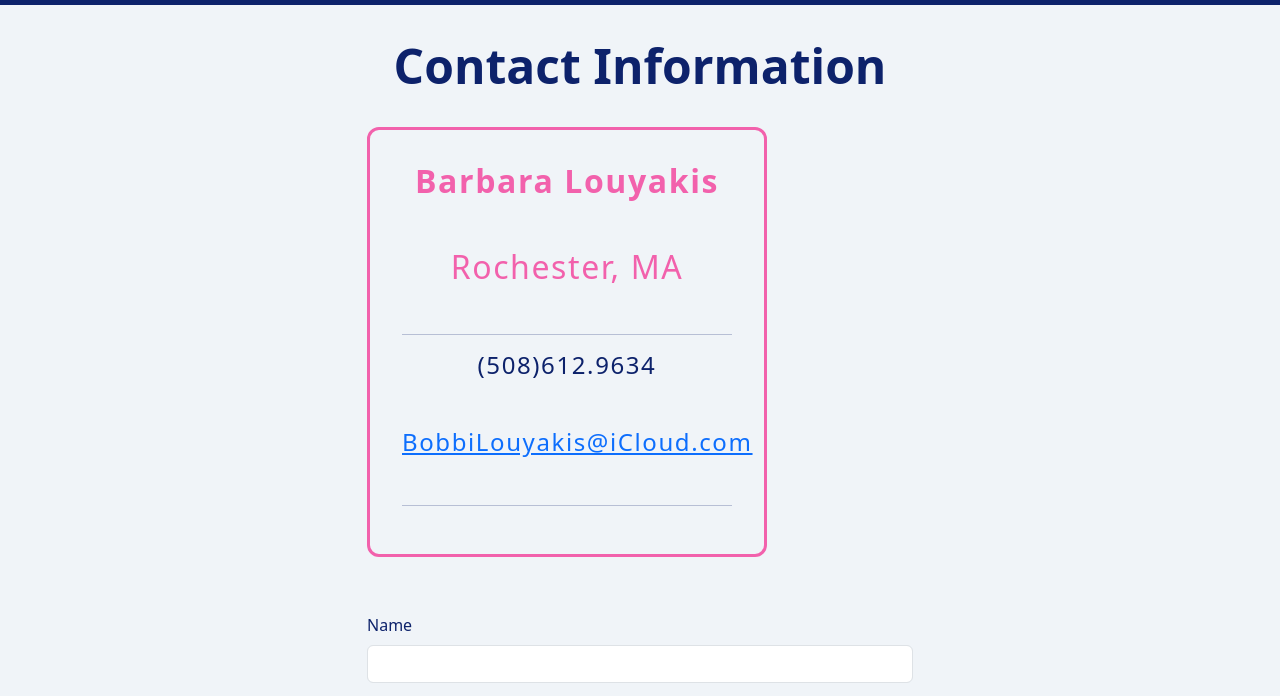
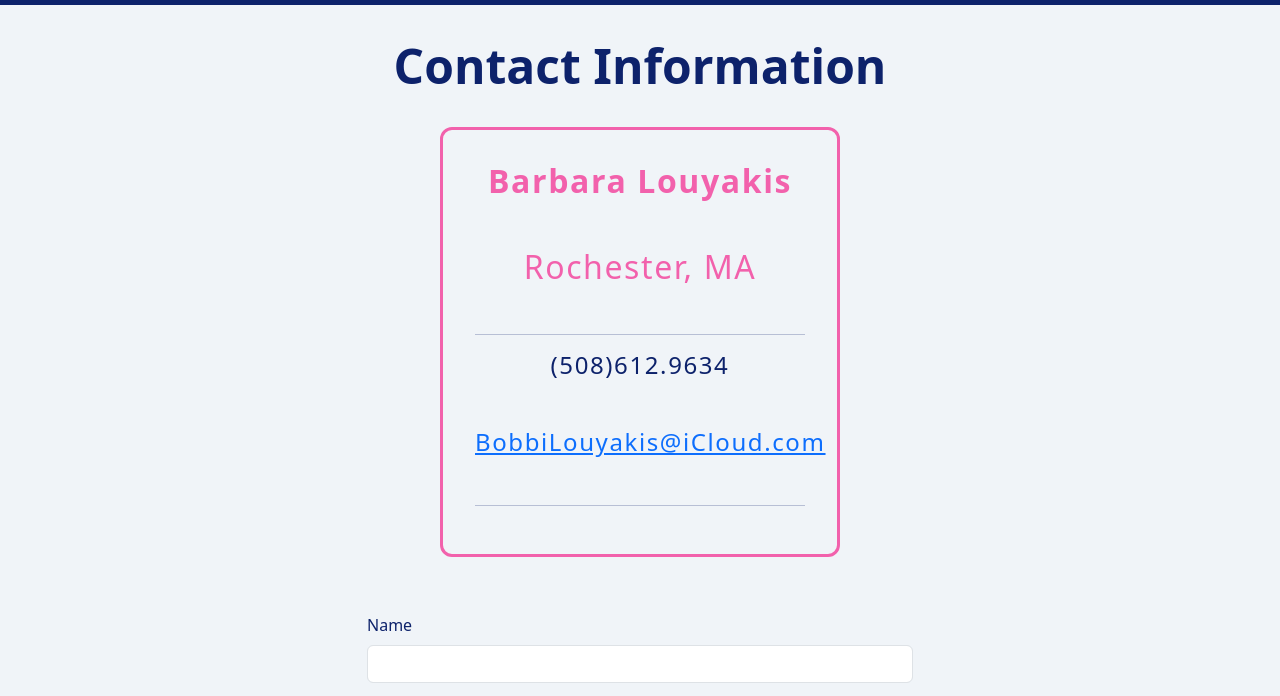
Before and after one commit to pem2k/barbaralouyakis-project-1-review, a website: page contact.html in a window 1280 px wide. Shown: the part 53-749 px from the top of the page. Drawn offline with nearby package versions, Linux system fonts and the light colour scheme; a web font is replaced by a local one.

Commit message:
Contact Card Centering
This is the same issue as the project cards, changing this will center the contact card above the form and below the heading.

```diff
--- a/css/main.css
+++ b/css/main.css
@@ -117,7 +117,7 @@ h4 {
     border: 3px solid var(--pink-light);
     border-radius: 12px;
     padding: 2rem;
-    margin-bottom: 2rem;
+    margin: 0 auto 2rem;
     text-align: center;
 }
 .btn-submit {
```
